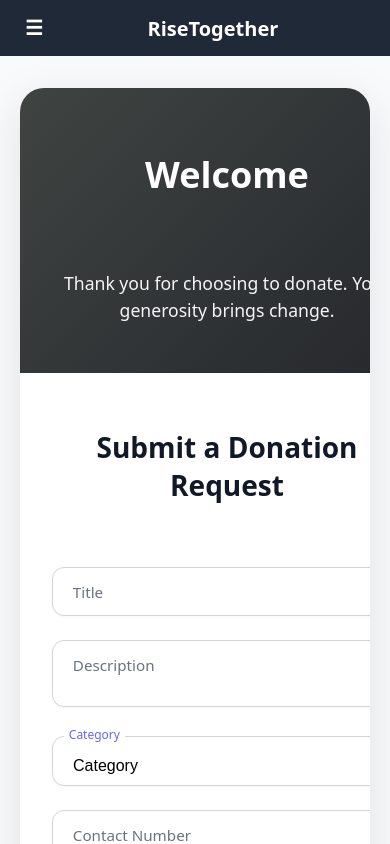
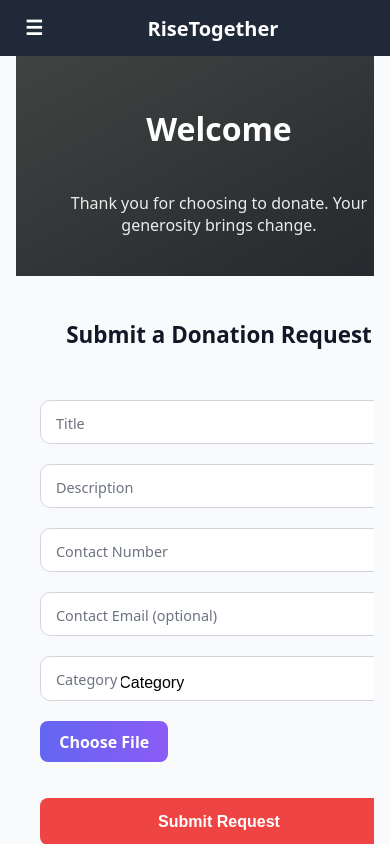
Before and after one commit to arijitchakma79/RiseTogether, a React (Vite) app: page /dashboard/submit in a window 390 px wide. Built offline with nearby package versions, Linux system fonts and the light colour scheme.

Commit message:
added mobile functionality for submit request page

```diff
--- a/src/components/dashboard/SubmitRequestForm.tsx
+++ b/src/components/dashboard/SubmitRequestForm.tsx
@@ -1,64 +1,153 @@
-// src/components/SubmitRequestForm.tsx
+// src/pages/dashboard/SubmitRequestPage.tsx
+
 import React, { useState } from 'react';
-import '../../styles/dashboard/SubmitRequestForm.css';
+import '../../styles/dashboard/SubmitRequestPage.css';
+import { add_donation_request } from '../../apis/donation_requests_api';
+import { useAuth } from '../../contexts/AuthContext';
+import { uploadDonationImage } from '../../apis/upload_donation_images';
 
-type Props = {
-  onClose: () => void;
-  onSubmit: (formData: {
-    name: string;
-    contact_number: string;
-    contact_email?: string;
-    reason: string;
-  }) => void;
-};
+const categories = [
+  'Food',
+  'Education',
+  'Clothes',
+  'Healthcare',
+  'Electronics',
+  'Financial',
+  'Others',
+];
 
-const SubmitRequestForm: React.FC<Props> = ({ onClose, onSubmit }) => {
+const SubmitRequestPage: React.FC = () => {
+  const { user } = useAuth();
   const [form, setForm] = useState({
-    name: '',
+    title: '',
+    description: '',
+    category: '',
     contact_number: '',
     contact_email: '',
-    reason: '',
   });
 
-  const handleChange = (e: React.ChangeEvent<HTMLInputElement | HTMLTextAreaElement>) => {
+  const [selectedFile, setSelectedFile] = useState<File | null>(null);
+  const [loading, setLoading] = useState(false);
+  const [success, setSuccess] = useState(false);
+  const [error, setError] = useState<string | null>(null);
+
+  const handleChange = (
+    e: React.ChangeEvent<HTMLInputElement | HTMLTextAreaElement | HTMLSelectElement>
+  ) => {
     setForm({ ...form, [e.target.name]: e.target.value });
   };
 
-  const handleSubmit = (e: React.FormEvent) => {
+  const handleFileChange = (e: React.ChangeEvent<HTMLInputElement>) => {
+    if (e.target.files?.[0]) {
+      setSelectedFile(e.target.files[0]);
+    }
+  };
+
+  const handleSubmit = async (e: React.FormEvent) => {
     e.preventDefault();
-    onSubmit(form);
-    onClose();
+    setLoading(true);
+    setError(null);
+    setSuccess(false);
+
+    try {
+      if (!user?.uid) throw new Error('You must be logged in to submit a request');
+      const imageUrl = await uploadDonationImage(selectedFile, user.uid, form.category);
+
+      const request = {
+        ...form,
+        image_url: imageUrl,
+        created_by: user.uid,
+      };
+
+      await add_donation_request('donation_requests', request);
+      setSuccess(true);
+      setForm({
+        title: '',
+        description: '',
+        category: '',
+        contact_number: '',
+        contact_email: '',
+      });
+      setSelectedFile(null);
+    } catch (err: any) {
+      setError(err.message || 'Something went wrong');
+    } finally {
+      setLoading(false);
+    }
   };
 
   return (
-    <div className="popup-form-overlay">
-      <div className="popup-form">
-        <h3>Submit a Donation Request</h3>
-        <form onSubmit={handleSubmit}>
-          <label>
-            Name*:
-            <input type="text" name="name" value={form.name} onChange={handleChange} required />
-          </label>
-          <label>
-            Contact Number*:
-            <input type="text" name="contact_number" value={form.contact_number} onChange={handleChange} required />
-          </label>
-          <label>
-            Email (optional):
-            <input type="email" name="contact_email" value={form.contact_email} onChange={handleChange} />
-          </label>
-          <label>
-            Reason / Description*:
-            <textarea name="reason" value={form.reason} onChange={handleChange} required />
-          </label>
-          <div className="popup-form-actions">
-            <button type="submit">Submit</button>
-            <button type="button" onClick={onClose}>Cancel</button>
+    <div className="submit-request-container">
+      <div className="submit-request-left">
+        <h2>Welcome</h2>
+        <p>Thank you for choosing to donate. Your generosity brings change.</p>
+      </div>
+
+      <div className="submit-request-right">
+        <h2 className="form-title">Submit a Donation Request</h2>
+
+        {success && <p className="success-msg">✅ Request submitted successfully!</p>}
+        {error && <p className="error-msg">❌ {error}</p>}
+
+        <form onSubmit={handleSubmit} className="donation-form">
+          {['title', 'description', 'contact_number', 'contact_email'].map((field) => (
+            <div className="form-field" key={field}>
+              <input
+                type={field === 'contact_email' ? 'email' : 'text'}
+                name={field}
+                placeholder=" "
+                value={form[field as keyof typeof form]}
+                onChange={handleChange}
+                className="field-input"
+                required={field !== 'contact_email'}
+              />
+              <label className="field-label">
+                {field === 'contact_email'
+                  ? 'Contact Email (optional)'
+                  : field.replace('_', ' ').replace(/\b\w/g, (c) => c.toUpperCase())}
+              </label>
+            </div>
+          ))}
+
+          <div className="form-field">
+            <select
+              name="category"
+              value={form.category}
+              onChange={handleChange}
+              className="select"
+              required
+            >
+              <option value="" disabled hidden>
+                Select a Category
+              </option>
+              {categories.map((c) => (
+                <option key={c} value={c}>
+                  {c}
+                </option>
+              ))}
+            </select>
+            <label className="field-label">Category</label>
           </div>
+
+          <div className="form-field">
+            <label className="upload-button">
+              Choose File
+              <input
+                type="file"
+                onChange={handleFileChange}
+                style={{ display: 'none' }}
+              />
+            </label>
+            {selectedFile && <p className="upload-filename">{selectedFile.name}</p>}
+          </div>
+
+          <button type="submit" disabled={loading}>
+            {loading ? 'Submitting...' : 'Submit Request'}
+          </button>
         </form>
       </div>
     </div>
   );
 };
 
-export default SubmitRequestForm;
+export default SubmitRequestPage;
--- a/src/pages/dashboard/SubmitDonationPage.tsx
+++ b/src/pages/dashboard/SubmitDonationPage.tsx
@@ -1,10 +1,10 @@
 // src/pages/dashboard/SubmitRequestPage.tsx
+
 import React, { useState } from 'react';
 import '../../styles/dashboard/SubmitRequestPage.css';
 import { add_donation_request } from '../../apis/donation_requests_api';
 import { useAuth } from '../../contexts/AuthContext';
 import { uploadDonationImage } from '../../apis/upload_donation_images';
-import { FormField, FileUpload } from '../../components';
 
 const categories = [
   'Food',
@@ -38,7 +38,7 @@ const SubmitRequestPage: React.FC = () => {
   };
 
   const handleFileChange = (e: React.ChangeEvent<HTMLInputElement>) => {
-    if (e.target.files && e.target.files.length > 0) {
+    if (e.target.files?.[0]) {
       setSelectedFile(e.target.files[0]);
     }
   };
@@ -51,7 +51,6 @@ const SubmitRequestPage: React.FC = () => {
 
     try {
       if (!user?.uid) throw new Error('You must be logged in to submit a request');
-
       const imageUrl = await uploadDonationImage(selectedFile, user.uid, form.category);
 
       const request = {
@@ -60,9 +59,7 @@ const SubmitRequestPage: React.FC = () => {
         created_by: user.uid,
       };
 
-      const result = await add_donation_request('donation_requests', request);
-      console.log('✅ Request inserted:', result);
-
+      await add_donation_request('donation_requests', request);
       setSuccess(true);
       setForm({
         title: '',
@@ -73,7 +70,6 @@ const SubmitRequestPage: React.FC = () => {
       });
       setSelectedFile(null);
     } catch (err: any) {
-      console.error('❌ Submission error:', err);
       setError(err.message || 'Something went wrong');
     } finally {
       setLoading(false);
@@ -94,46 +90,56 @@ const SubmitRequestPage: React.FC = () => {
         {error && <p className="error-msg">❌ {error}</p>}
 
         <form onSubmit={handleSubmit} className="donation-form">
-          <FormField
-            name="title"
-            value={form.title}
-            onChange={handleChange}
-            label="Title"
-          />
+          {['title', 'description', 'contact_number', 'contact_email'].map((field) => (
+            <div className="form-field" key={field}>
+              <input
+                type={field === 'contact_email' ? 'email' : 'text'}
+                name={field}
+                placeholder={field.replace('_', ' ').replace(/\b\w/g, (c) => c.toUpperCase())}
+                value={form[field as keyof typeof form]}
+                onChange={handleChange}
+                className="field-input"
+                required={field !== 'contact_email'}
+              />
+              <label className="field-label">
+                {field === 'contact_email'
+                  ? 'Contact Email (optional)'
+                  : field.replace('_', ' ').replace(/\b\w/g, (c) => c.toUpperCase())}
+              </label>
+            </div>
+          ))}
+          <div className="form-field">
+            <select
+              name="category"
+              value={form.category}
+              onChange={handleChange}
+              className="select"
+              aria-label="Category"
+              required
+            >
+              <option value="" disabled hidden>
+                Select a Category
+              </option>
+              {categories.map((c) => (
+                <option key={c} value={c}>
+                  {c}
+                </option>
+              ))}
+            </select>
+            <label className="field-label">Category</label>
+          </div>
 
-          <FormField
-            name="description"
-            value={form.description}
-            onChange={handleChange}
-            label="Description"
-            textarea
-          />
-
-          <FormField
-            name="category"
-            value={form.category}
-            onChange={handleChange}
-            label="Category"
-            select
-            options={categories}
-          />
-
-          <FormField
-            name="contact_number"
-            value={form.contact_number}
-            onChange={handleChange}
-            label="Contact Number"
-          />
-
-          <FormField
-            name="contact_email"
-            value={form.contact_email}
-            onChange={handleChange}
-            label="Contact Email (optional)"
-            type="email"
-          />
-
-          <FileUpload onChange={handleFileChange} fileName={selectedFile?.name} />
+          <div className="form-field">
+            <label className="upload-button">
+              Choose File
+              <input
+                type="file"
+                onChange={handleFileChange}
+                style={{ display: 'none' }}
+              />
+            </label>
+            {selectedFile && <p className="upload-filename">{selectedFile.name}</p>}
+          </div>
 
           <button type="submit" disabled={loading}>
             {loading ? 'Submitting...' : 'Submit Request'}
--- a/src/styles/dashboard/Dashboard.css
+++ b/src/styles/dashboard/Dashboard.css
@@ -1,8 +1,13 @@
+/* src/styles/dashboard/Dashboard.css */
+
 /* === Base Layout === */
 .dashboard {
   display: flex;
   height: 100vh;
   position: relative;
+  overflow-x: hidden; /* Prevents side scroll */
+  width: 100%;
+  box-sizing: border-box;
 }
 
 /* === Sidebar (Desktop) === */
@@ -15,6 +20,7 @@
   top: 0;
   z-index: 1000;
   transition: transform 0.3s ease-in-out;
+  overflow-y: auto;
 }
 
 /* === Main Content === */
@@ -23,8 +29,10 @@
   margin-left: 240px;
   padding: 20px;
   overflow-y: auto;
+  overflow-x: hidden;
   background-color: #f9fafb;
   width: calc(100% - 240px);
+  box-sizing: border-box;
 }
 
 /* === Mobile Navbar === */
@@ -44,7 +52,6 @@
   box-sizing: border-box;
 }
 
-/* ✅ Final, flat, minimal hamburger icon */
 .hamburger {
   font-size: 1.25rem;
   background: none;
@@ -102,9 +109,14 @@
   }
 
   .content {
-    margin-left: 0;
-    padding-top: 56px;
-    width: 100%;
+    margin-left: 0 !important;
+    width: 100% !important;
+    padding: 56px 1rem 1rem 1rem;
+    overflow-x: hidden;
+  }
+
+  .dashboard {
+    flex-direction: column;
   }
 
   .mobile-navbar {
--- a/src/styles/dashboard/SubmitRequestPage.css
+++ b/src/styles/dashboard/SubmitRequestPage.css
@@ -1,122 +1,119 @@
-.submit-request-container {
+/* src/styles/dashboard/SubmitRequestPage.css */
+
+html, body {
+  margin: 0;
+  padding: 0;
+  overflow-x: hidden;
   width: 100%;
-  max-width: 960px;
-  background: white;
-  margin: 2rem auto;
-  display: flex;
-  border-radius: 1.5rem;
-  box-shadow: 0 12px 48px rgba(0, 0, 0, 0.1);
-  overflow: hidden;
+  box-sizing: border-box;
 }
 
-/* Left panel */
+.submit-request-container {
+  display: flex;
+  flex-direction: row;
+  width: 100%;
+  max-width: 100%;
+  box-sizing: border-box;
+  background: white;
+  min-height: 100vh;
+  overflow-x: hidden;
+}
+
 .submit-request-left {
   width: 40%;
-  background: linear-gradient(135deg, #3f4442, #25272c);
+  background: linear-gradient(to bottom right, #3f4442, #25272c);
   color: white;
-  padding: 3rem 2rem;
+  padding: 2rem;
   display: flex;
   flex-direction: column;
   justify-content: center;
   align-items: center;
-  gap: 1.5rem;
   text-align: center;
 }
 
 .submit-request-left h2 {
-  font-size: 2.25rem;
+  font-size: 2rem;
   font-weight: 800;
 }
 
 .submit-request-left p {
-  font-size: 1.1rem;
-  opacity: 0.95;
-  line-height: 1.5;
+  font-size: 1rem;
+  opacity: 0.9;
+  margin-top: 1rem;
 }
 
-/* Right panel */
 .submit-request-right {
   flex: 1;
-  padding: 3rem 2.5rem;
+  padding: 2rem;
+  background: #f9fafb;
   display: flex;
   flex-direction: column;
-  gap: 2.5rem;
+  gap: 2rem;
 }
 
 .form-title {
-  font-size: 2rem;
-  font-weight: 700;
+  font-size: 1.6rem;
+  font-weight: bold;
+  text-align: center;
   color: #111827;
-  text-align: center;
 }
 
-/* Form fields */
+.donation-form {
+  display: flex;
+  flex-direction: column;
+  gap: 1.25rem;
+}
+
 .form-field {
-  margin-bottom: 1.25rem;
+  position: relative;
 }
 
 .field-input,
-.textarea,
 .select {
-  padding: 1.1rem 1rem 0.6rem 1rem;
+  width: 100%;
+  padding: 1rem 0.75rem 0.5rem 0.75rem;
   border: 1px solid #d1d5db;
-  border-radius: 0.75rem;
+  border-radius: 0.65rem;
+  background-color: #fff;
   font-size: 1rem;
-  background-color: #fff;
-  box-shadow: 0 1px 3px rgba(0, 0, 0, 0.03);
-  transition: 0.2s ease;
 }
 
 .field-input:focus,
-.textarea:focus,
 .select:focus {
   border-color: #6366f1;
-  box-shadow: 0 0 0 3px rgba(99, 102, 241, 0.25);
   outline: none;
+  box-shadow: 0 0 0 3px rgba(99, 102, 241, 0.2);
 }
 
 .field-label {
   position: absolute;
-  top: 0.9rem;
-  left: 1rem;
+  top: 0.85rem;
+  left: 0.75rem;
+  font-size: 0.9rem;
+  color: #6b7280;
   background: white;
-  color: #6b7280;
-  font-size: 0.95rem;
-  font-weight: 500;
-  padding: 0 0.3rem;
-  transition: all 0.2s ease;
+  padding: 0 0.25rem;
+  transition: 0.2s ease;
+  pointer-events: none;
 }
 
 .field-input:focus + .field-label,
-.textarea:focus + .field-label,
-.select:valid + .field-label {
+.select:focus + .field-label,
+.field-input:not(:placeholder-shown) + .field-label {
   top: -0.6rem;
-  left: 0.75rem;
   font-size: 0.75rem;
   color: #6366f1;
 }
 
-/* Upload */
-.upload-wrapper {
-  display: flex;
-  align-items: center;
-  gap: 1rem;
-  flex-wrap: wrap;
-}
-
-.upload-filename {
-  font-size: 0.9rem;
-  color: #374151;
-  font-weight: 500;
-}
-
 .upload-button {
+  display: inline-block;
   background: linear-gradient(to right, #6366f1, #8b5cf6);
   color: white;
-  padding: 0.75rem 1.25rem;
+  padding: 0.6rem 1.2rem;
   border-radius: 0.5rem;
+  font-weight: 600;
   cursor: pointer;
-  font-weight: 600;
+  text-align: center;
   transition: background 0.3s ease;
 }
 
@@ -124,31 +121,34 @@
   background: linear-gradient(to right, #4f46e5, #7c3aed);
 }
 
-/* Submit button */
-.donation-form button {
+.upload-filename {
+  font-size: 0.9rem;
+  color: #374151;
+  margin-top: 0.5rem;
+}
+
+button[type="submit"] {
   background-color: #ef4444;
   color: white;
-  padding: 1rem;
+  font-weight: 600;
+  font-size: 1rem;
+  padding: 0.9rem;
   border: none;
-  border-radius: 0.75rem;
-  font-size: 1.05rem;
-  font-weight: 700;
+  border-radius: 0.5rem;
   cursor: pointer;
   transition: background-color 0.3s ease;
 }
 
-.donation-form button:hover {
+button[type="submit"]:hover {
   background-color: #dc2626;
 }
 
-/* Success & Error */
 .success-msg,
 .error-msg {
   font-weight: 500;
-  text-align: center;
   padding: 0.75rem 1rem;
   border-radius: 0.5rem;
-  font-size: 0.95rem;
+  text-align: center;
 }
 
 .success-msg {
@@ -163,8 +163,7 @@
   border: 1px solid #f87171;
 }
 
-/* Responsive */
-@media (max-width: 900px) {
+@media (max-width: 768px) {
   .submit-request-container {
     flex-direction: column;
   }
@@ -172,58 +171,14 @@
   .submit-request-left,
   .submit-request-right {
     width: 100%;
-    padding: 2rem;
+    padding: 1.5rem;
   }
 
   .form-title {
-    font-size: 1.75rem;
+    font-size: 1.4rem;
+  }
+
+  .donation-form button {
+    width: 100%;
   }
 }
-
-.form-field {
-  position: relative;
-  margin-bottom: 1.5rem;
-}
-
-.field-input,
-.textarea,
-.select {
-  width: 100%;
-  padding: 1.2rem 1rem 0.6rem 1rem;
-  border: 1px solid #d1d5db;
-  border-radius: 0.75rem;
-  font-size: 1rem;
-  background-color: #fff;
-  transition: 0.2s ease;
-}
-
-.field-input:focus,
-.textarea:focus,
-.select:focus {
-  border-color: #6366f1;
-  box-shadow: 0 0 0 3px rgba(99, 102, 241, 0.2);
-  outline: none;
-}
-
-.field-label {
-  position: absolute;
-  top: 0.95rem;
-  left: 1rem;
-  background: white;
-  color: #6b7280;
-  font-size: 0.95rem;
-  pointer-events: none;
-  padding: 0 0.3rem;
-  transition: all 0.2s ease;
-}
-
-.field-input:focus + .field-label,
-.textarea:focus + .field-label,
-.select:valid + .field-label,
-.field-input:not(:placeholder-shown) + .field-label,
-.textarea:not(:placeholder-shown) + .field-label {
-  top: -0.6rem;
-  left: 0.75rem;
-  font-size: 0.75rem;
-  color: #6366f1;
-}
```
Also changed, not shown: src/styles/dashboard/SubmitRequestForm.css (+86 -18 lines).
